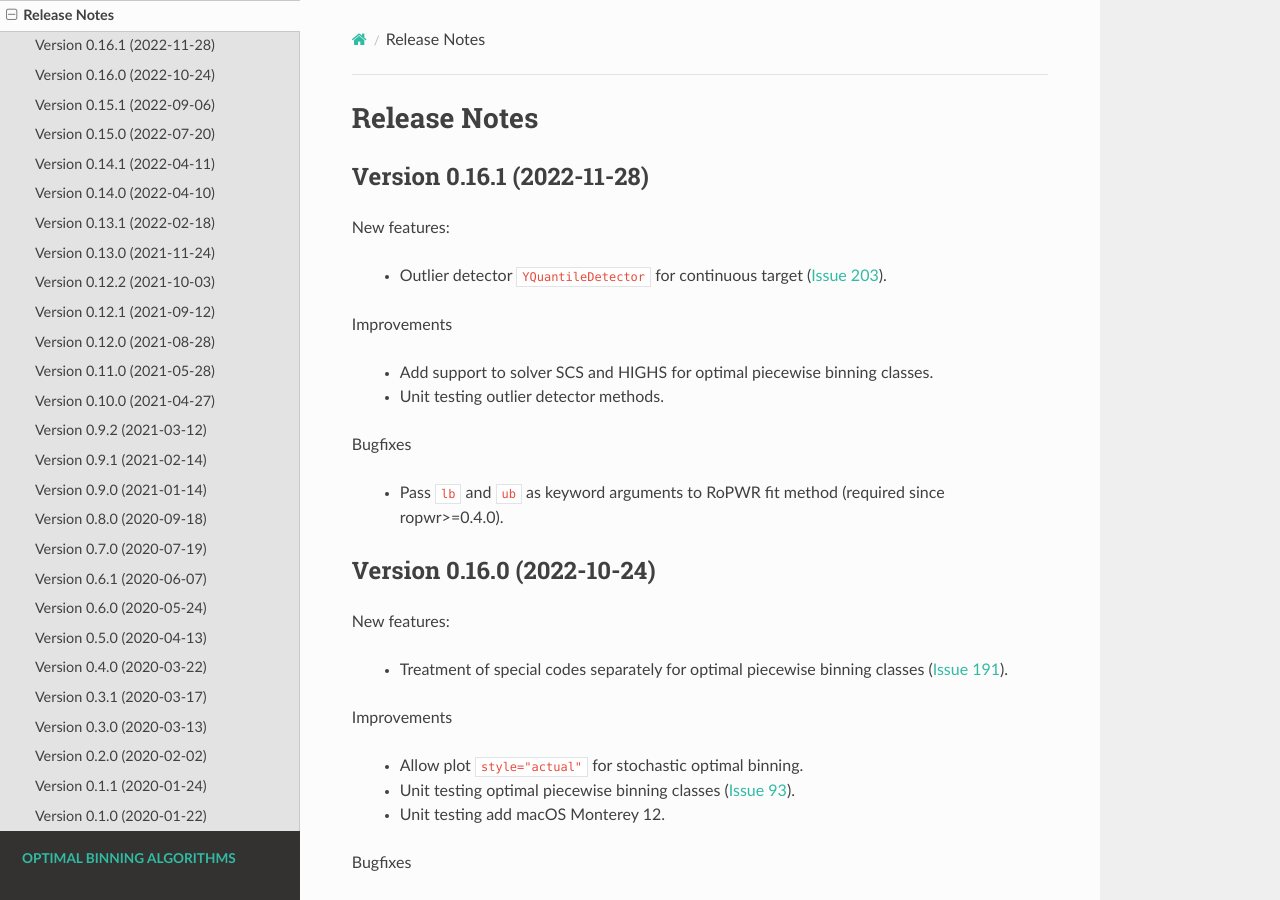
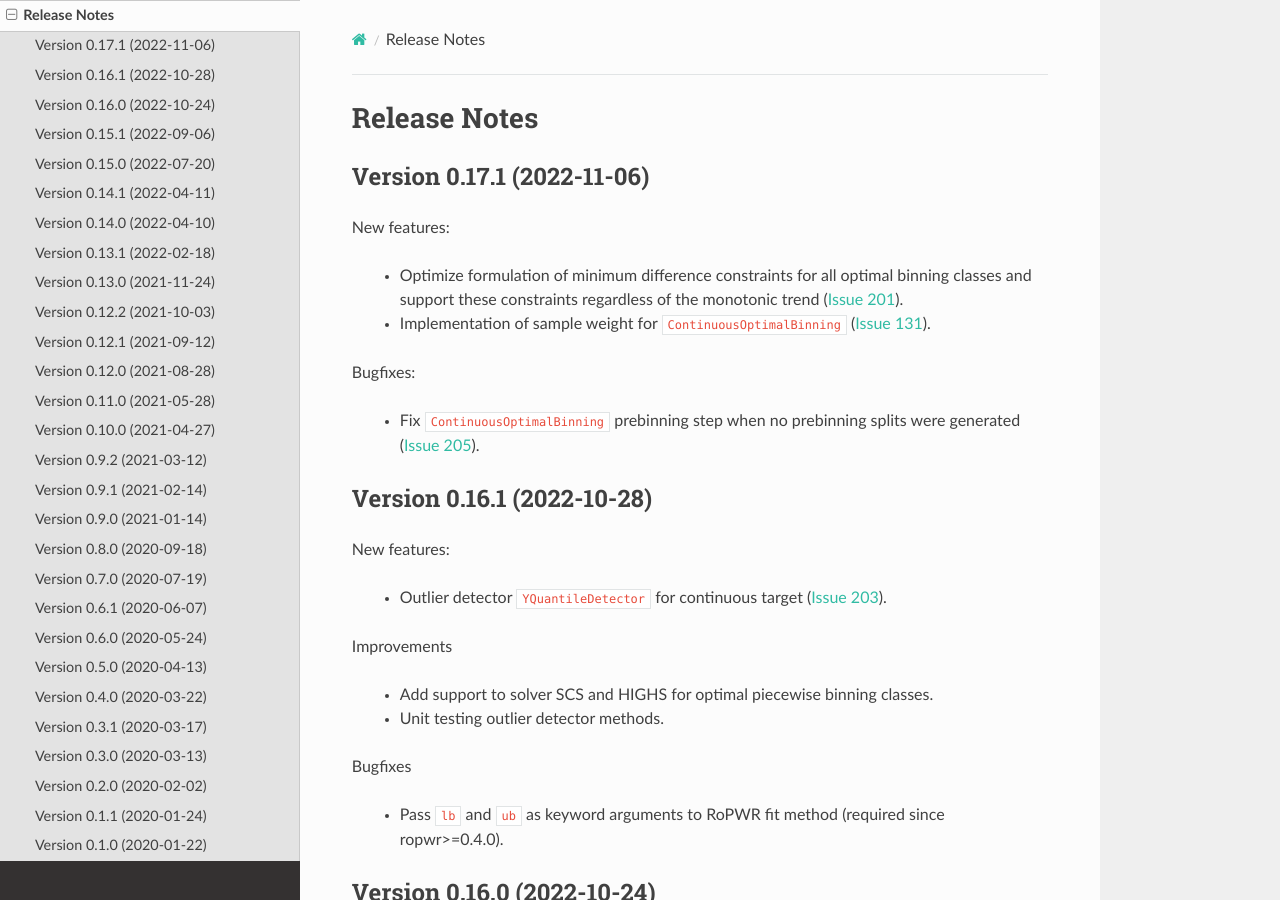
Before and after one commit to guillermo-navas-palencia/optbinning, a Sphinx documentation site: the page built from doc/source/release_notes.rst, in a window 1280 px wide and 900 px high. Built offline with Sphinx 7.4.7 and the Read the Docs theme 2.0.0, drawn with Linux system fonts in a browser that asks for light colours; pages that are not in the unit, such as notebooks, are missing from menus.

Commit message:
Update release notes

```diff
--- a/doc/source/release_notes.rst
+++ b/doc/source/release_notes.rst
@@ -1,7 +1,22 @@
 Release Notes
 =============
 
-Version 0.16.1 (2022-11-28)
+Version 0.17.1 (2022-11-06)
+---------------------------
+
+New features:
+
+   - Optimize formulation of minimum difference constraints for all optimal binning classes and support these constraints regardless of the monotonic trend (`Issue 201 <https://github.com/guillermo-navas-palencia/optbinning/issues/201>`_).
+
+   - Implementation of sample weight for ``ContinuousOptimalBinning`` (`Issue 131 <https://github.com/guillermo-navas-palencia/optbinning/issues/131>`_).
+
+
+Bugfixes:
+
+   - Fix ``ContinuousOptimalBinning`` prebinning step when no prebinning splits were generated (`Issue 205 <https://github.com/guillermo-navas-palencia/optbinning/issues/205>`_).
+
+
+Version 0.16.1 (2022-10-28)
 ---------------------------
 
 New features:
```
